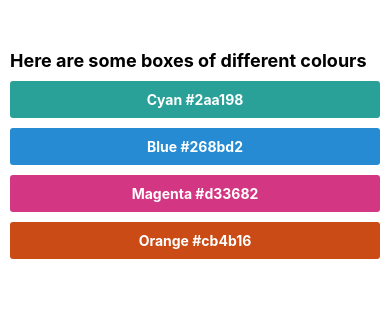
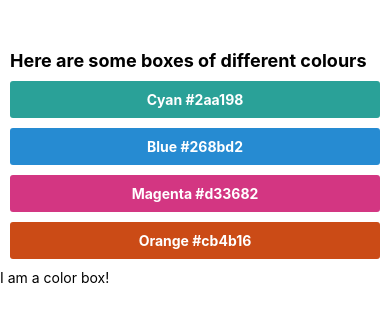
Before and after one commit to kadikraman/AwesomeProjectExpo, a React Native app: screen / in a window 390 px wide. Shown: the top 322 px of the page. Built offline with nearby package versions, Linux system fonts and the light colour scheme.

Commit message:
Components 1

```diff
--- a/App.js
+++ b/App.js
@@ -1,5 +1,6 @@
 import React from 'react';
 import { View, Text, SafeAreaView, StyleSheet } from 'react-native';
+import ColorBox from './components/ColorBox';
 
 const App = () => {
   return (
@@ -21,6 +22,7 @@ const App = () => {
           <Text style={styles.text}>Orange #cb4b16</Text>
         </View>
       </View>
+      <ColorBox />
     </SafeAreaView>
   );
 };
--- /dev/null
+++ b/components/ColorBox.js
@@ -0,0 +1,12 @@
+import React from 'react';
+import { View, Text } from 'react-native';
+
+const ColorBox = () => {
+  return (
+    <View>
+      <Text>I am a color box!</Text>
+    </View>
+  );
+};
+
+export default ColorBox;
```
